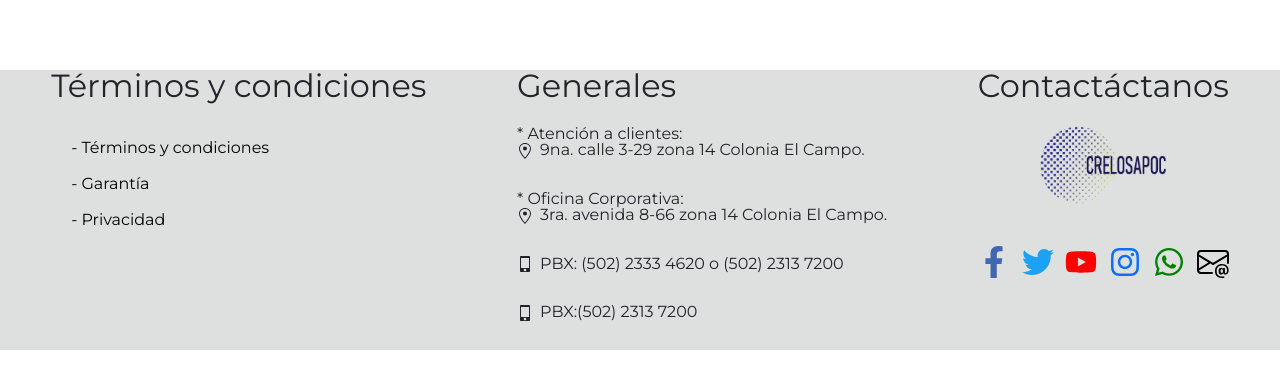
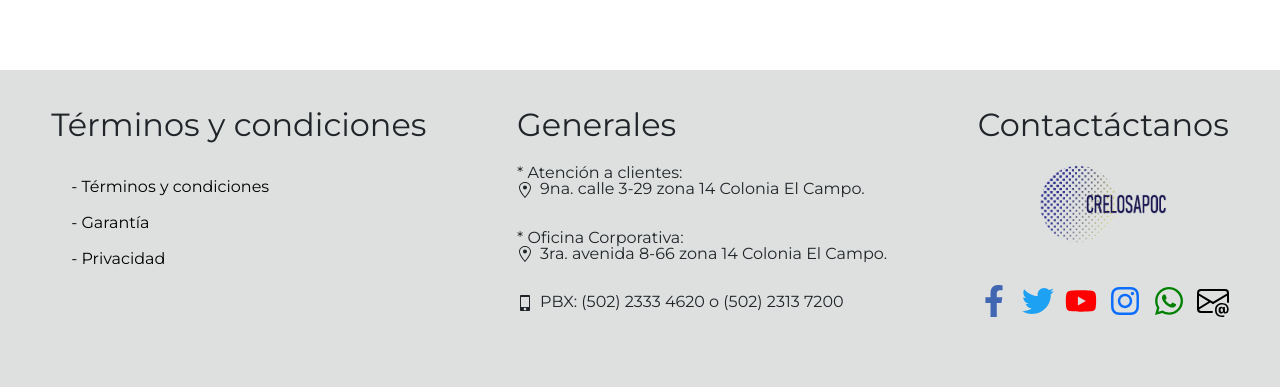
Before and after one commit to Flunavgt/shopping_cart, a React (Create React App) app: page / in a window 1280 px wide. Shown: the part 3014-3401 px from the top of the page. Before the commit the page ends 3375 px from the top, so only its background shows below. Built offline with nearby package versions, Linux system fonts and the light colour scheme; grey boxes are pictures that could not be loaded; a web font is replaced by a local one.

Commit message:
Fix footer style

```diff
--- a/src/components/crelosa_page_components/pie_de_pagina.jsx
+++ b/src/components/crelosa_page_components/pie_de_pagina.jsx
@@ -17,6 +17,7 @@ const PieDePagina = () => (
   <div className="crelosaGeneral">
     <WhatsappIcon />
     <div className="general_footer">
+
       <div className="terminos">
         <h2>Términos y condiciones</h2>
         <a
@@ -31,6 +32,7 @@ const PieDePagina = () => (
         <a href="https://crelosa.com/terminos-y-condiciones/">- Garantía</a>
         <a href="https://crelosa.com/terminos-y-condiciones/">- Privacidad</a>
       </div>
+
       <div className="generalesCrelosa">
         <h2>Generales</h2>
         <br />
@@ -55,10 +57,6 @@ const PieDePagina = () => (
             <GoDeviceMobile className="iconoEspacio" />
             PBX: (502) 2333 4620  o  (502) 2313 7200
           </p>
-          <p>
-            <GoDeviceMobile className="iconoEspacio" />
-            PBX:(502) 2313 7200
-          </p>
         </div>
         {/* <p> Horarios:</p>
         <p> Lunes a Viernes</p>
@@ -70,6 +68,7 @@ const PieDePagina = () => (
           </a>
         </div> */}
       </div>
+
       <div className="social">
         <h2>Contactáctanos</h2>
         <img
@@ -107,6 +106,7 @@ const PieDePagina = () => (
           </div>
         </div>
       </div>
+
     </div>
   </div>
 );
--- a/src/styles/CrelosaPage-styles/pie_de_pagina.css
+++ b/src/styles/CrelosaPage-styles/pie_de_pagina.css
@@ -1,34 +1,22 @@
-/* .Main_piedepagina_container {
-  width: 99vw;
-  background-color: var(--bg-piedepagina-section);
-  height: 35vh;
-  display: flex;
-  justify-content: center;
-  align-items: center;
-} */
-
 .crelosaGeneral {
   display: flex;
   justify-content: space-between;
   flex-wrap: wrap;
   width: 100vw;
-  height: 35vh;
-  /* margin-inline: 5vw; */
+  height: 40vh;
   background-color: rgba(164, 169, 169, 0.362);
   align-items: center;
-  /* padding: 20px 15px; */
+  /* border: 1px solid #000; */
+  overflow-x: hidden;
 }
 
 .general_footer {
   display: flex;
   justify-content: space-between;
   width: 92vw;
-  margin-inline: 4vw;
+  margin: 20px 4vw;
   flex-wrap: wrap;
-  /* height: 100%; */
-  /* margin: 0 5vw; */
-  /* padding: 0 5vw; */
-  /* border: 3px solid red; */
+  /* border: 1px solid #000; */
 }
 
 .crelosaGeneral h2 {
@@ -45,7 +33,6 @@
   display: flex;
   flex-direction: column;
   justify-content: space-between;
-  /* height: 100%; */
   gap: 2rem;
   margin-bottom: 2.5rem;
 }
@@ -88,24 +75,12 @@
 .social {
   display: flex;
   flex-direction: column;
-  /* align-items: center; */
 }
 
 .social img {
   width: 15vw;
   align-self: center;
 }
-
-/* a::after {
-  content: ' ';
-  position: absolute;
-  left: 0;
-  bottom: -5px;
-  width: 100%;
-  height: 0;
-  background: blue;
-  transition: height 0.3s;
-} */
 
 .terminos a:hover::after {
   height: 5px;
```
